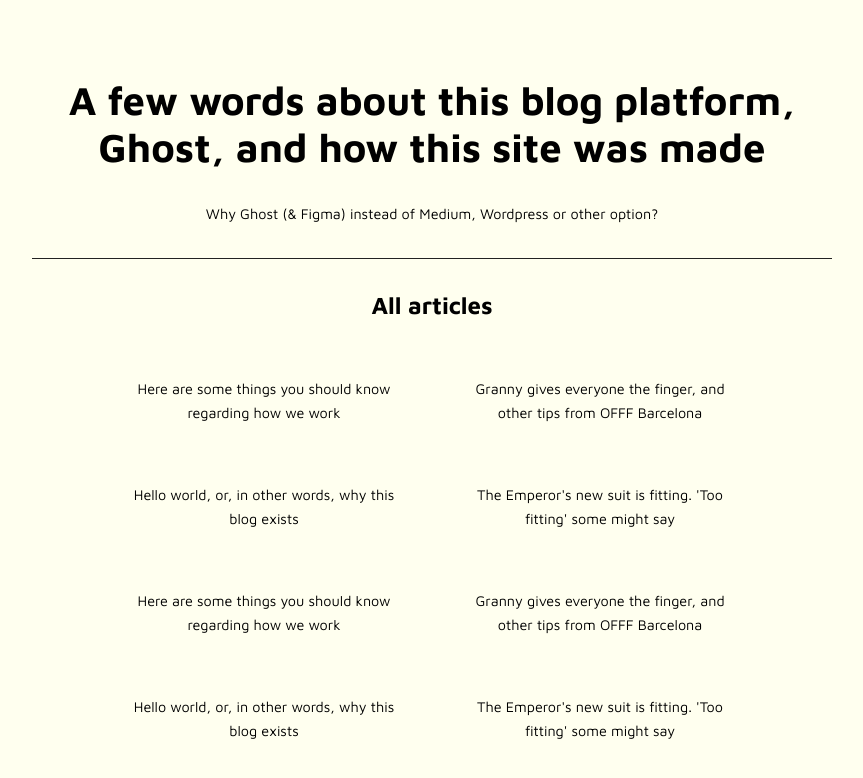
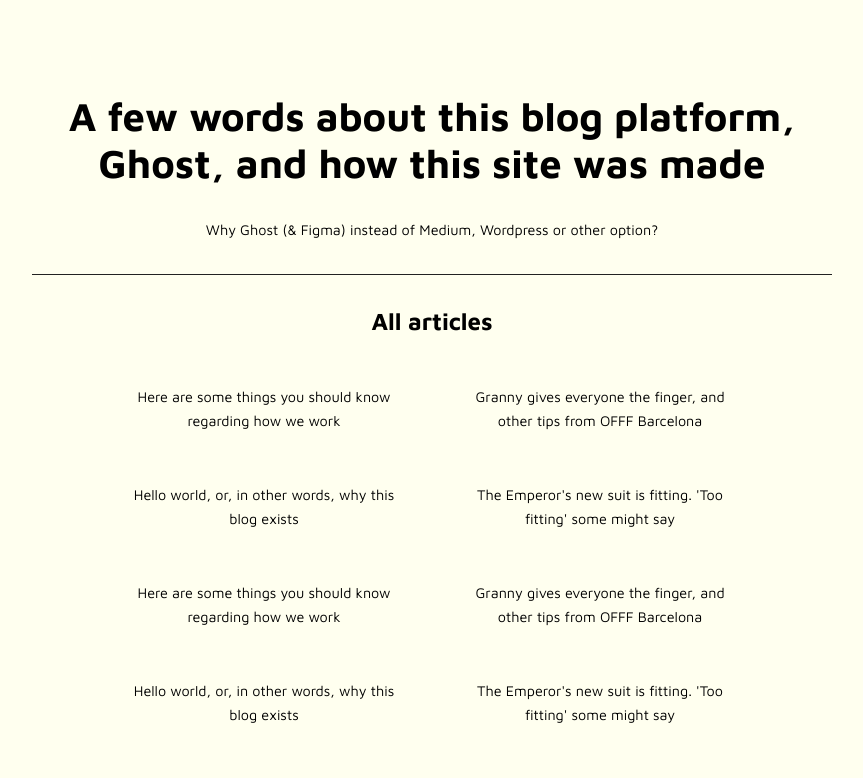
Before and after one commit to Avu0s/Top-Blog, a plain HTML site: page index.html in a window 1280 px wide. Shown: the whole page, without its empty margins (208-1071 px from the left). Drawn offline with Linux system fonts and the light colour scheme.

Commit message:
Update style.css

```diff
--- a/style.css
+++ b/style.css
@@ -46,7 +46,6 @@
 article{
     display: grid;
     place-items: center;
-    gap: .5rem;
     max-width: 300px;
     margin: 0 auto;
 }
```
